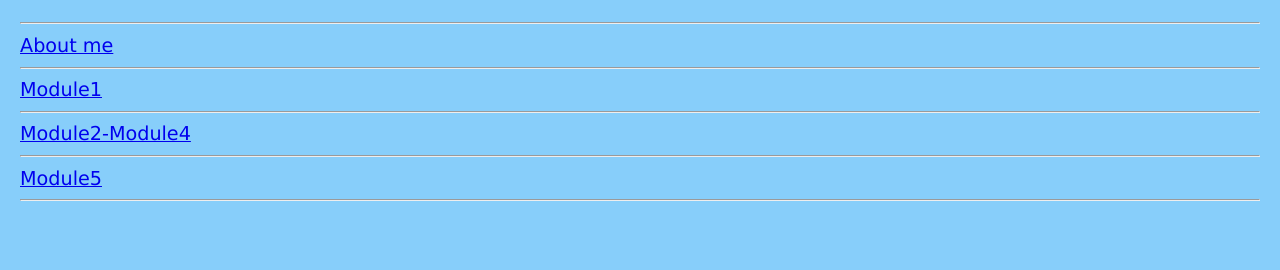
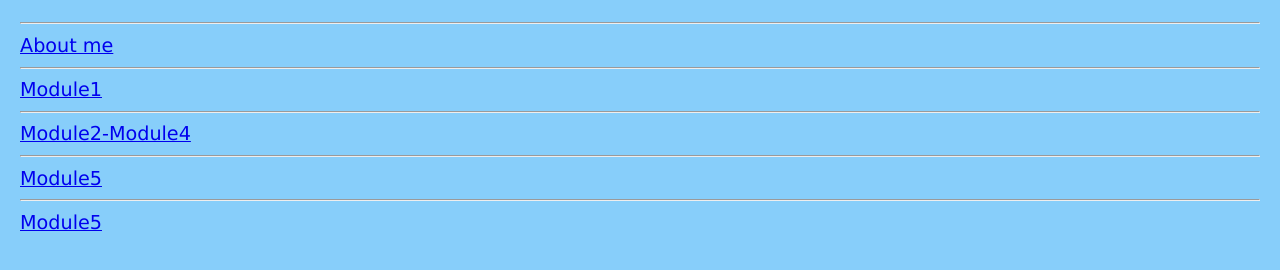
Before and after one commit to hopewangari/MYWEBSITE, a plain HTML site: page index.html in a window 1280 px wide. Shown: the part 74-344 px from the top of the page. Drawn offline with Linux system fonts and the light colour scheme.

Commit message:
Added  module6

```diff
--- a/index.html
+++ b/index.html
@@ -22,6 +22,7 @@
     <a href="Module5.html">Module5</a>
     <br>
     <hr>
+    <a href="Module6.html">Module5</a>
 
 
 </body>
```
